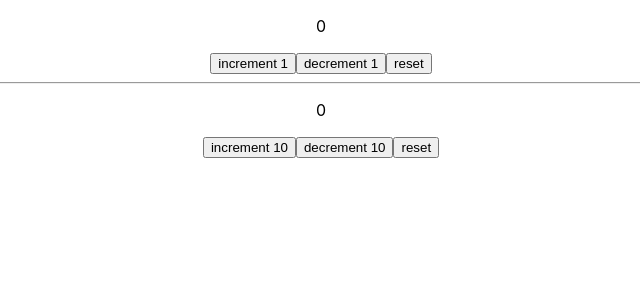
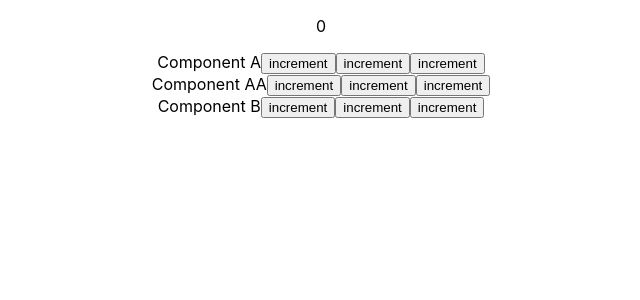
Before and after one commit to ahjam-taoufik/React-Hook, a React (Create React App) app: page / in a window 1280 px wide. Shown: the top 300 px of the page, without its empty margins (319-959 px from the left). Built offline with nearby package versions, Linux system fonts and the light colour scheme.

Commit message:
useReduce with useContext

```diff
--- a/src/App.js
+++ b/src/App.js
@@ -1,12 +1,37 @@
+import React, {useReducer } from "react";
 import "./App.css";
-import CompuseReducer from "./components/CompuseReducer";
+import ComponentA from "./components/ComponentA";
+import ComponentB from "./components/ComponentB";
 
 
+export const CountContext = React.createContext();
+
+const initialState = 0;
+
+const reducer = (state, action) => {
+  switch (action) {
+    case "increment":
+      return state + 1;
+    case "decrement":
+      return state - 1;
+    case "reset":
+      return initialState;
+    default:
+      return state;
+  }
+};
+
 function App() {
+  const [count, dispatch] = useReducer(reducer, initialState);
 
   return (
     <div className="App">
-        <CompuseReducer/>
+       <p>{count}</p>
+      <CountContext.Provider value={{count:count,dispatch:dispatch}}>
+          <ComponentA />
+          <ComponentB />
+
+      </CountContext.Provider>
     </div>
   );
 }
--- /dev/null
+++ b/src/components/ComponentA.js
@@ -0,0 +1,21 @@
+import React, { useContext } from 'react'
+import { CountContext } from '../App'
+import ComponentAA from './ComponentAA'
+
+
+
+function ComponentA() {
+    const context = useContext(CountContext)
+
+    return (
+        <div>Component A
+            <button onClick={()=> context.dispatch('increment')}>increment</button>
+           <button onClick={()=>context.dispatch('decrement')}>increment</button>
+          <button onClick={()=>context.dispatch('reset')}>increment</button>
+
+          <ComponentAA/>
+        </div>
+    )
+}
+
+export default ComponentA
--- /dev/null
+++ b/src/components/ComponentAA.js
@@ -0,0 +1,18 @@
+import React, { useContext } from 'react'
+import { CountContext } from '../App'
+
+
+
+function ComponentAA() {
+    const context = useContext(CountContext)
+    return (
+        <div>
+             Component AA
+            <button onClick={()=> context.dispatch('increment')}>increment</button>
+            <button onClick={()=>context.dispatch('decrement')}>increment</button>
+            <button onClick={()=>context.dispatch('reset')}>increment</button>
+        </div>
+    )
+}
+
+export default ComponentAA
--- /dev/null
+++ b/src/components/ComponentB.js
@@ -0,0 +1,21 @@
+import React, { useContext } from 'react'
+import { CountContext } from '../App'
+
+
+
+
+function ComponentB() {
+    const context = useContext(CountContext)
+
+    return (
+        <div>Component B
+            <button onClick={()=> context.dispatch('increment')}>increment</button>
+           <button onClick={()=>context.dispatch('decrement')}>increment</button>
+          <button onClick={()=>context.dispatch('reset')}>increment</button>
+
+
+        </div>
+    )
+}
+
+export default ComponentB
```
